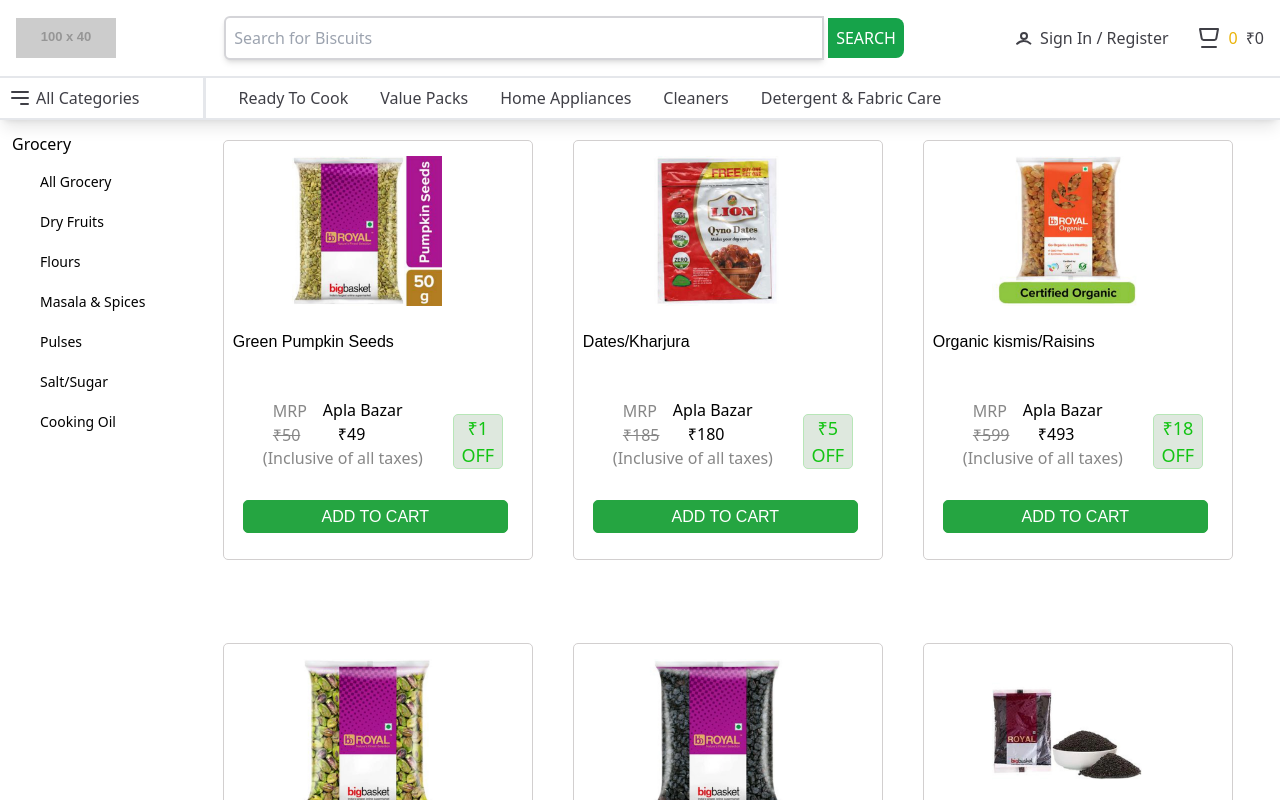
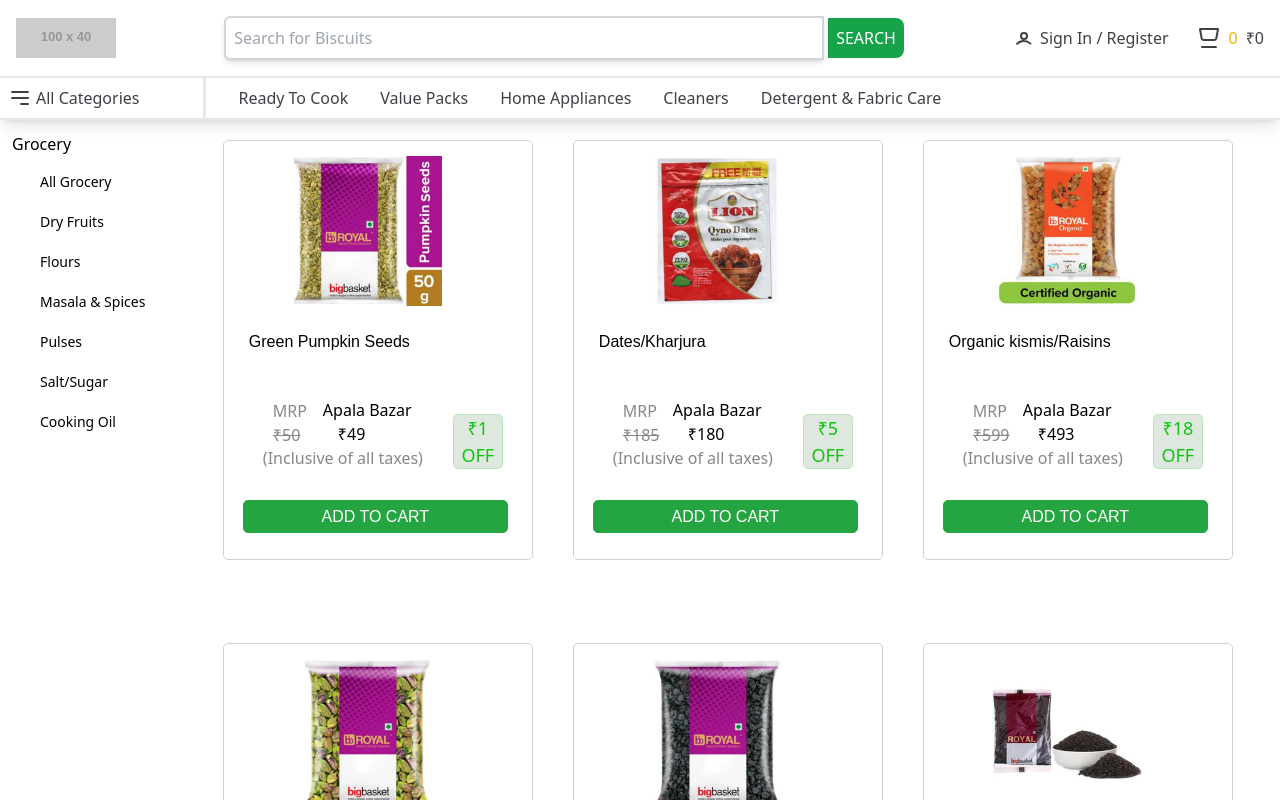
Before and after one commit to sushantbhausahebwalunj/apalabazar, a React (Create React App) app in the folder client/: page /grocery in a window 1280 px wide. Shown: the top 800 px of the page. Built offline with nearby package versions, Linux system fonts and the light colour scheme.

Commit message:
Fix ui of product card

```diff
--- a/client/src/customer/Components/Product/ProductCard/ProductCard.jsx
+++ b/client/src/customer/Components/Product/ProductCard/ProductCard.jsx
@@ -16,7 +16,7 @@
         </div>
 
         <div>
-          <h6 className='Product-name'>{productname}</h6>
+          <h6 className='Product-name pl-4'>{productname}</h6>
 
 
 
@@ -32,7 +32,7 @@
 
 
             <div className='mrpp'>
-              <p className='mrpp1'>Apla Bazar</p>
+              <p className='mrpp1'>Apala Bazar</p>
               <p className='mrpp2'> {aplabazarprice}</p>
             </div>
             <p className='taxes'>(Inclusive of all taxes)</p>
```
